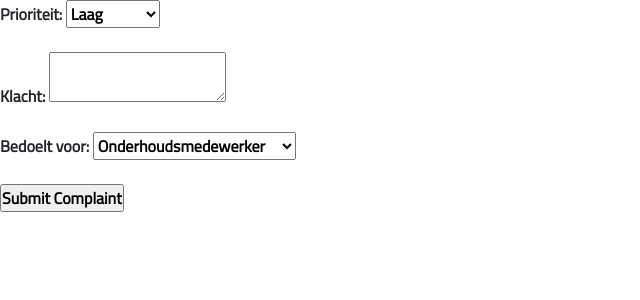
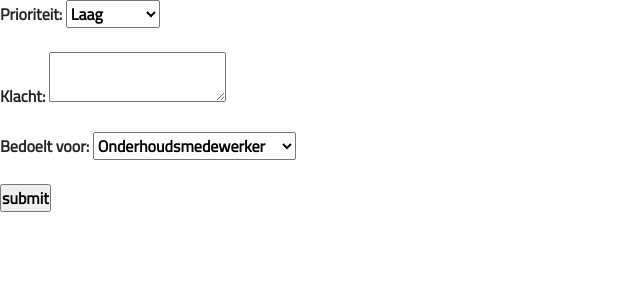
Before and after one commit to ililuab/Camping-Scrum-V2, a PHP site: page /pages/klachten.php in a window 1280 px wide. Shown: the top 300 px of the page, without its empty margins (0-640 px from the left). Run offline with PHP 8.4, Linux system fonts and the light colour scheme; the visitor is signed in with stand-in values (Sample User, id 1).

Commit message:
klachten gefixed

```diff
--- a/pages/klachten-update.php
+++ b/pages/klachten-update.php
@@ -1,10 +1,12 @@
 <?php
 include "../includes/connect.php";
 session_start();
-if (!isset($_POST['submit'])) {
+if (isset($_POST['submit'])) {
     header('Location: klachten.php');
     exit();
-}
+} ?>
+
+<?php
 
 // Gegevens uit het formulier ophalen
 $account_id = $_SESSION['user_id'];
--- a/pages/klachten.php
+++ b/pages/klachten.php
@@ -49,7 +49,7 @@ if (isset($_SESSION['complaint_success'])) {
             <option value="3">Beheerder</option>
         </select><br><br>
 
-        <input type="submit" value="Submit Complaint">
+        <input type="submit" value="submit">
     </form>
 </body>
 
```
